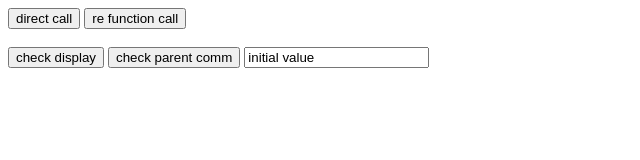
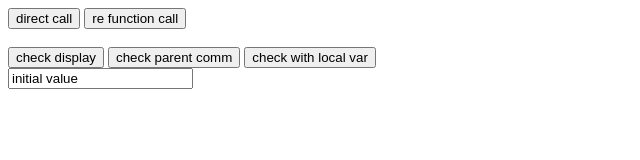
Before and after one commit to kwagjj/mrmine-macro, a plain HTML site: page practice_popup/child3.html in a window 1280 px wide. Shown: the whole page, without its empty margins (0-640 px from the left). Drawn offline with Linux system fonts and the light colour scheme.

Commit message:
Update and rename child2.html to child3.html

```diff
--- a/practice_popup/child2.html
+++ b/practice_popup/child3.html
@@ -15,6 +15,11 @@ function callparent_variable(){
   document.getElementById("TB").value=window.opener.newvariable;
 }
 
+function call_local_variable(){
+ var localvar=123;
+ document.getElementById("TB").value=localvar;
+}
+
 </script>
 
 </head>
@@ -29,6 +34,8 @@ function callparent_variable(){
 
 <input type="button" value="check display" onclick="check_display();"/>
 <input type="button" value="check parent comm" onclick="callparent_variable();"/>
+<input type="button" value="check with local var" onclick="call_local_variable();"/>
+<br>
 <input type="textbox" value="initial value" id="TB">
 
 
```
